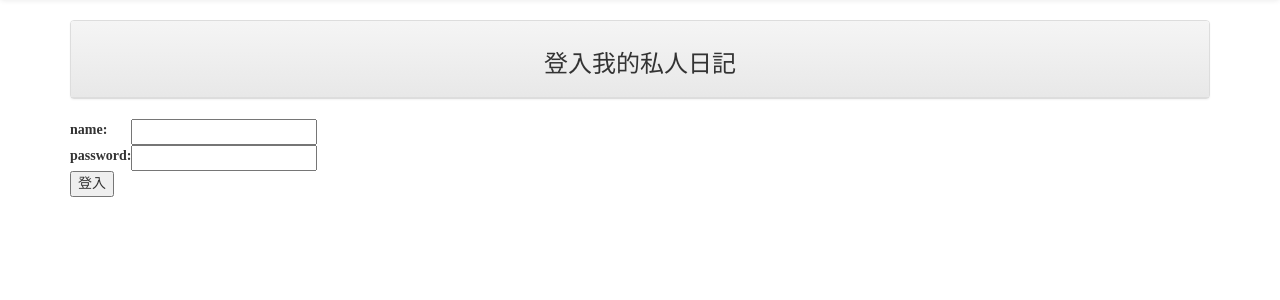
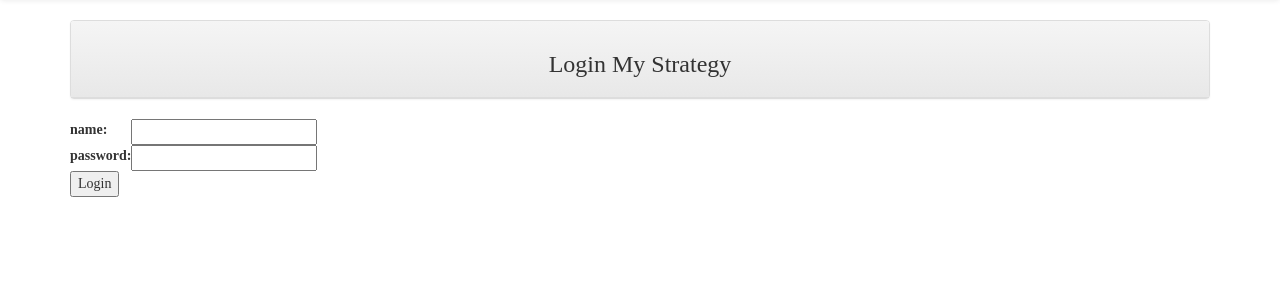
Before and after one commit to easytrader/StrategyCeleryWebsite, a Django app: page /login/ in a window 1280 px wide. Shown: the part 52-352 px from the top of the page. Run offline with Django 3.2, Linux system fonts and the light colour scheme; some libraries are stand-ins or nearby versions.

Commit message:
fix some bugs

```diff
--- a/templates/login.html
+++ b/templates/login.html
@@ -10,7 +10,7 @@
         <div class='col-md-12'>
             <div class='panel panel-default'>
                 <div class='panel-heading' align=center>
-                    <h3>登入我的私人日記</h3>
+                    <h3>Login My Strategy</h3>
                 </div>
             </div>
             <form action='.' method='POST'>
@@ -18,7 +18,7 @@
                 <table>
                     {{ login_form.as_table }}
                 </table>
-                <input type='submit' value='登入'><br/>
+                <input type='submit' value='Login'><br/>
             </form>
         </div>
         {% endblock %}
--- a/templates/strategy_run.html
+++ b/templates/strategy_run.html
@@ -10,7 +10,7 @@
         <div class='col-md-12'>
             <div class='panel panel-default'>
                 <div class='panel-heading' align=center>
-                    <h3>我的Strategy</h3>
+                    <h3>Strategy Report</h3>
                 </div>
             </div>
         {% load staticfiles %}
```
Also changed, not shown: db.sqlite3, 3 other files.
